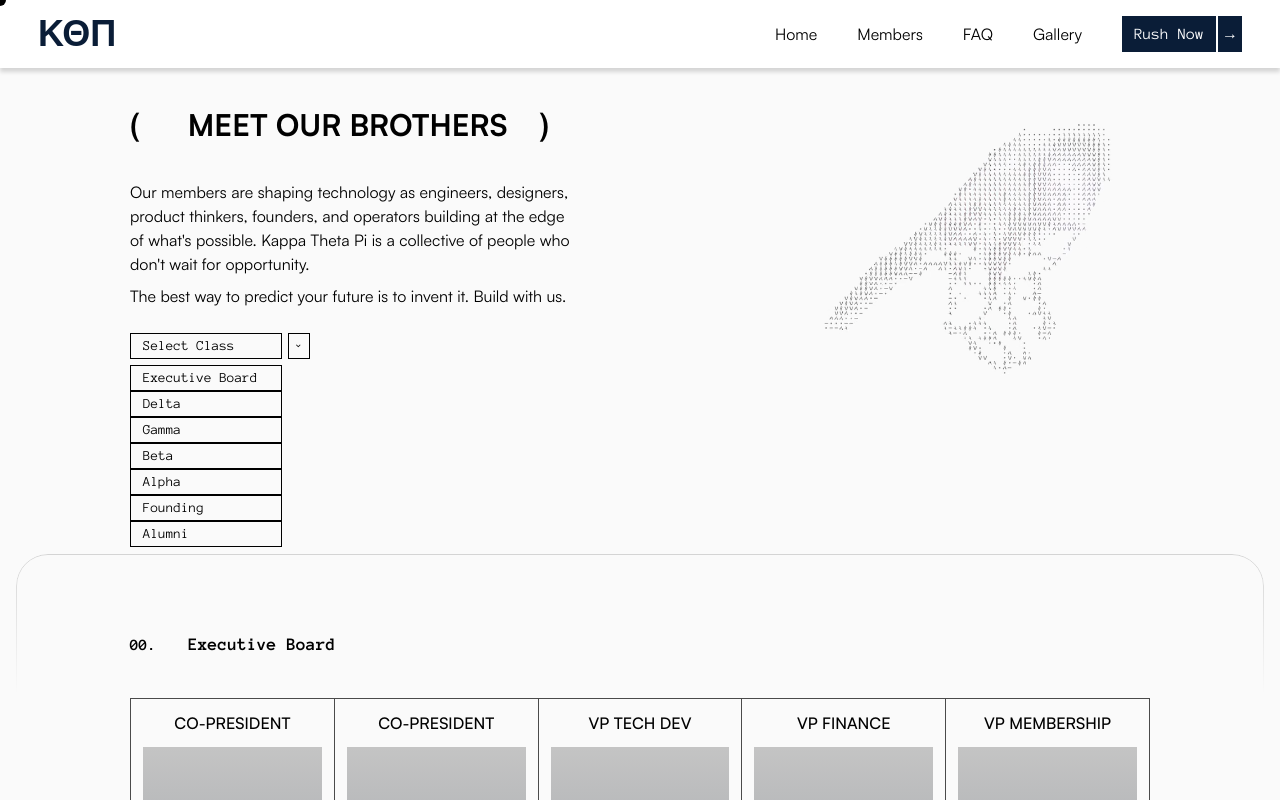
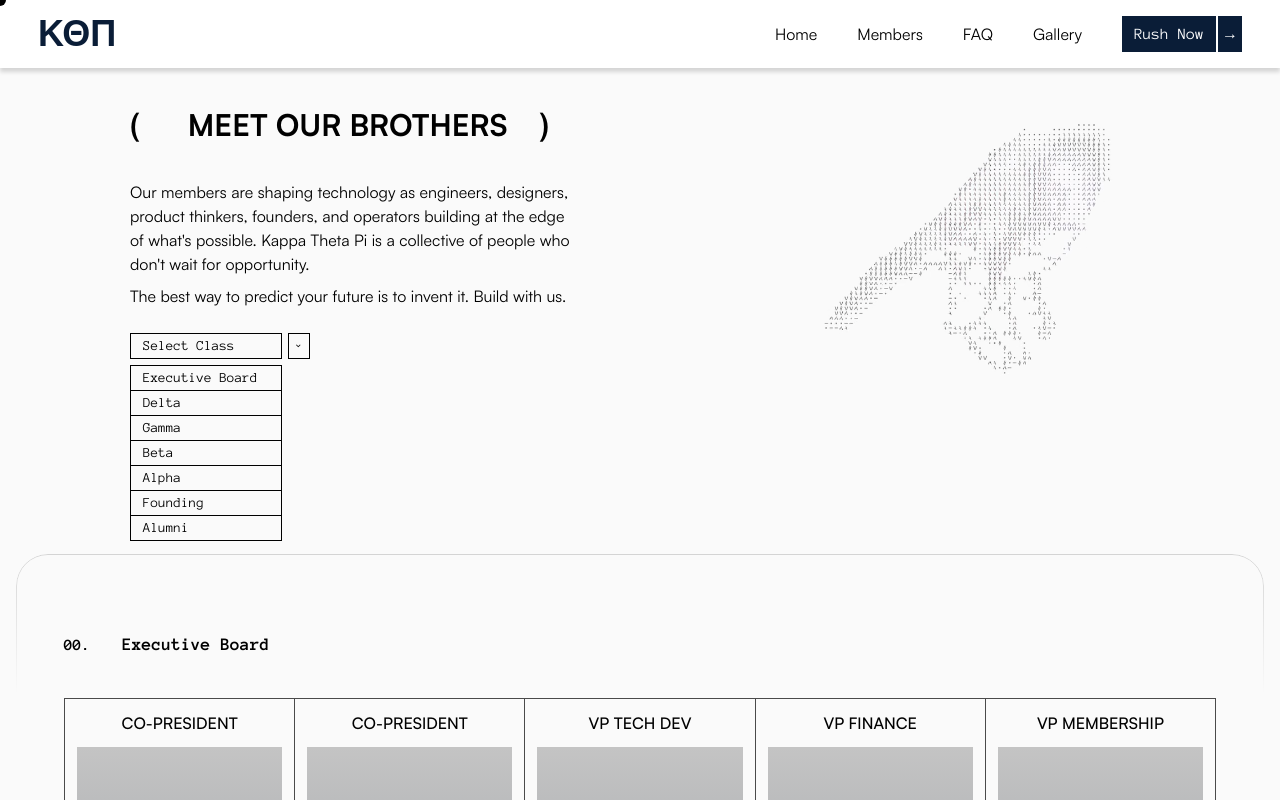
Before and after one commit to ktpNortheastern/ktpwebsite, a Next.js app: page /members in a window 1280 px wide. Both pictures are taken after a click on the button "Jump to a class". Shown: the top 800 px of the page. Built offline with nearby package versions, Linux system fonts and the light colour scheme.

Commit message:
fix: dedupe dropdown row borders, tighten class section padding
Row borders in the class filter dropdown were doubling up between
adjacent options; pull every row but the first up by 1px so the shared
edge reads as one line. Also trims ClassSection's side padding to match
the tighter grid layout.

```diff
--- a/src/components/members/ClassFilterDropdown.tsx
+++ b/src/components/members/ClassFilterDropdown.tsx
@@ -111,16 +111,16 @@ export default function ClassFilterDropdown({
           role="listbox"
           aria-label="Class"
           onKeyDown={handleListKeyDown}
-          // Row borders stay uncollapsed — the mock shows the doubled rule
-          // between rows. Width matches the label box, not the whole trigger.
+          // Width matches the label box, not the whole trigger.
           className="absolute top-full left-0 z-20 mt-1.5 w-[152px]"
         >
-          {classes.map((c) => (
+          {classes.map((c, i) => (
             <Row
               key={c.slug}
               label={shortLabel(c.name)}
               selected={c.slug === value}
               onSelect={() => select(c.slug)}
+              isFirst={i === 0}
             />
           ))}
         </ul>
@@ -133,15 +133,21 @@ function Row({
   label,
   selected,
   onSelect,
+  isFirst,
 }: {
   label: string;
   selected: boolean;
   onSelect: () => void;
+  isFirst: boolean;
 }) {
   return (
     // role="none" so the button is the listbox's direct owned option — an
-    // <li>'s implicit listitem role would sit between the two.
-    <li role="none">
+    // <li>'s implicit listitem role would sit between the two. -mt-px pulls
+    // every row but the first up to sit exactly on the previous row's
+    // bottom border, so the shared edge is one line (matching the box's
+    // outer edge thickness) instead of both rows' borders stacking into a
+    // visibly thicker doubled rule.
+    <li role="none" className={isFirst ? "" : "-mt-px"}>
       <button
         type="button"
         role="option"
--- a/src/components/members/ClassSection.tsx
+++ b/src/components/members/ClassSection.tsx
@@ -41,7 +41,7 @@ export default function ClassSection({
   onToggle,
 }: ClassSectionProps) {
   return (
-    <section id={slug} className="relative mb-9 px-6 md:px-[130px]">
+    <section id={slug} className="relative mb-9 px-4 md:px-16">
       {/* The container edge is its own masked layer rather than a border on
           the section: the linear-gradient mask leaves the top rule and its
           rounded corners at full strength and dissolves the side rules on the
```
